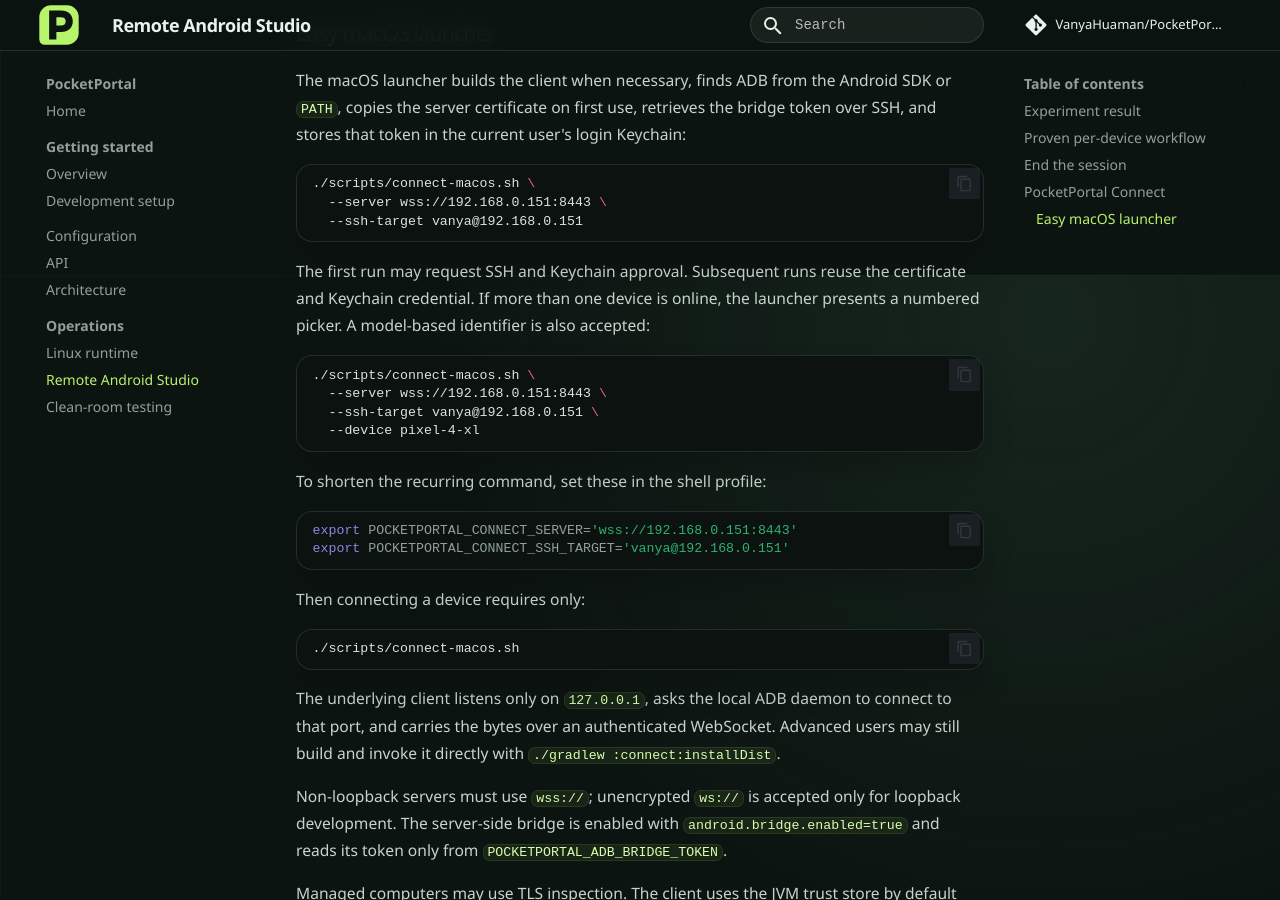
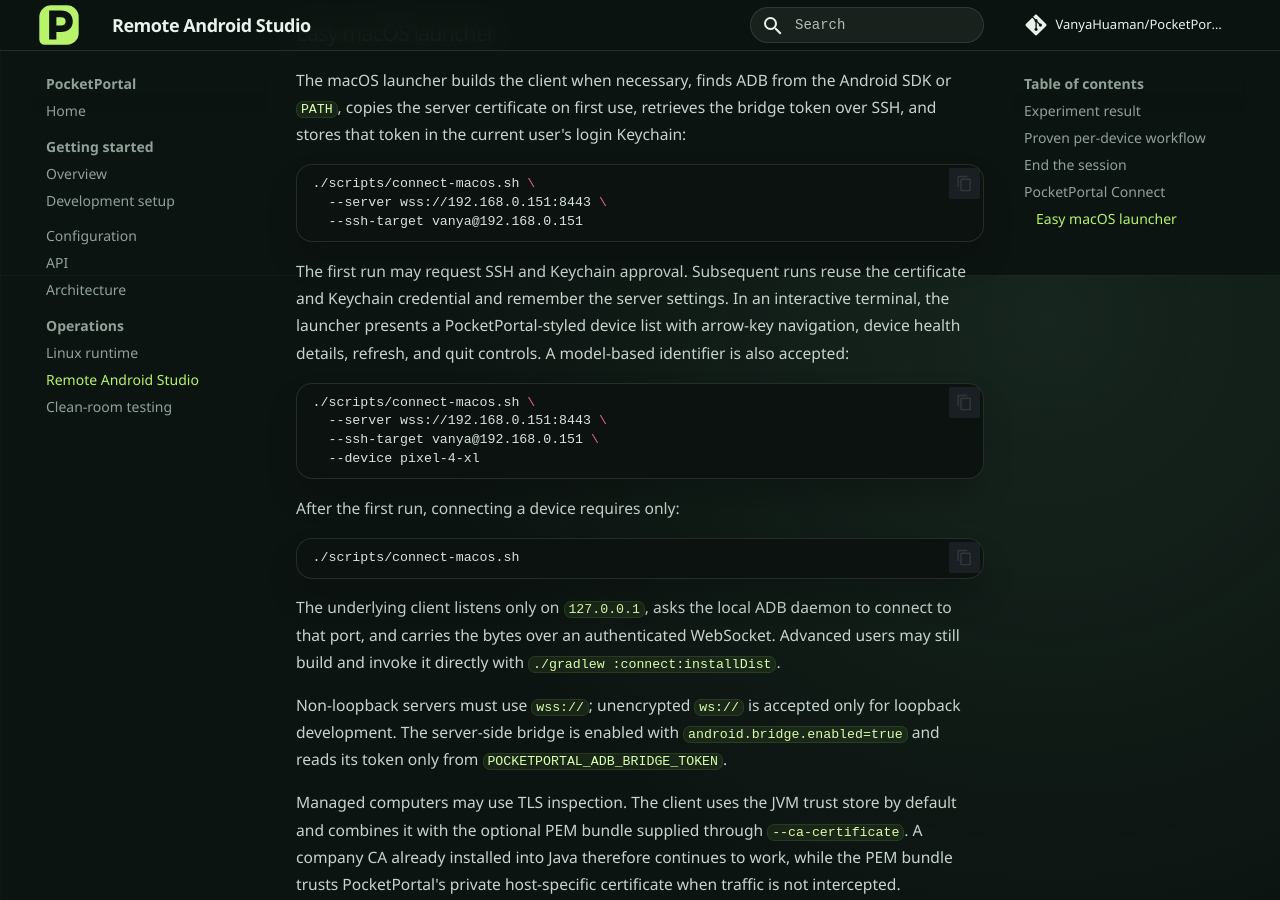
Before and after one commit to VanyaHuaman/PocketPortal, an MkDocs documentation site: the page built from docs/operations/android-studio-remote.md, in a window 1280 px wide and 900 px high, scrolled down 2425 px. Built offline with MkDocs 1.6.1 and Material for MkDocs 9.7.7, drawn with Linux system fonts in a browser that asks for light colours; comment, search, counter and statistics services are not loaded.

Commit message:
Polish PocketPortal Connect terminal UI

````diff
--- a/docs/operations/android-studio-remote.md
+++ b/docs/operations/android-studio-remote.md
@@ -105,8 +105,10 @@
 ```
 
 The first run may request SSH and Keychain approval. Subsequent runs reuse the
-certificate and Keychain credential. If more than one device is online, the
-launcher presents a numbered picker. A model-based identifier is also accepted:
+certificate and Keychain credential and remember the server settings. In an
+interactive terminal, the launcher presents a PocketPortal-styled device list
+with arrow-key navigation, device health details, refresh, and quit controls.
+A model-based identifier is also accepted:
 
 ```bash
 ./scripts/connect-macos.sh \
@@ -115,14 +117,7 @@
   --device pixel-4-xl
 ```
 
-To shorten the recurring command, set these in the shell profile:
-
-```bash
-export POCKETPORTAL_CONNECT_SERVER='wss://192.168.0.151:8443'
-export POCKETPORTAL_CONNECT_SSH_TARGET='vanya@192.168.0.151'
-```
-
-Then connecting a device requires only:
+After the first run, connecting a device requires only:
 
 ```bash
 ./scripts/connect-macos.sh
````
Also changed, not shown: AI_HANDOFF.md (+2 -1 lines), 2 other files.
